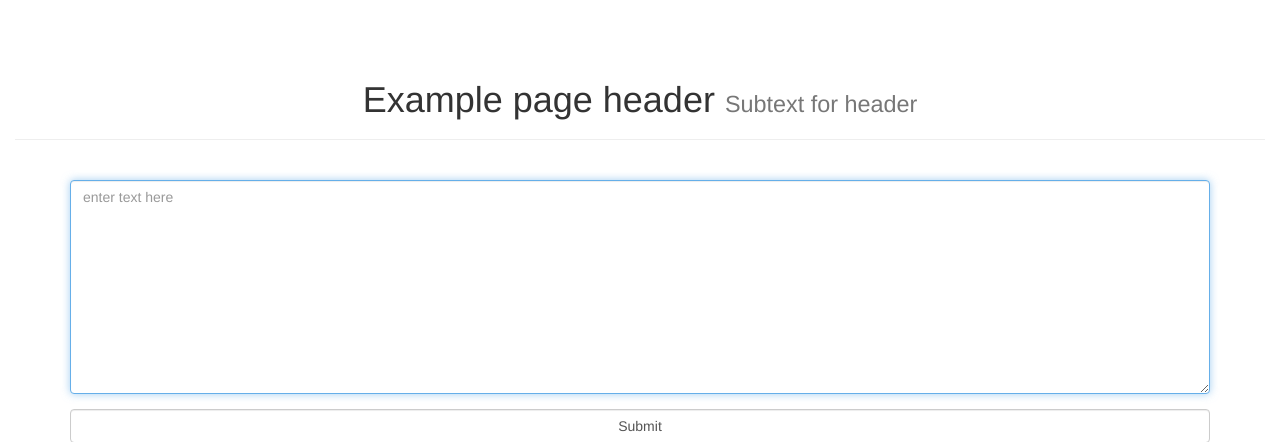
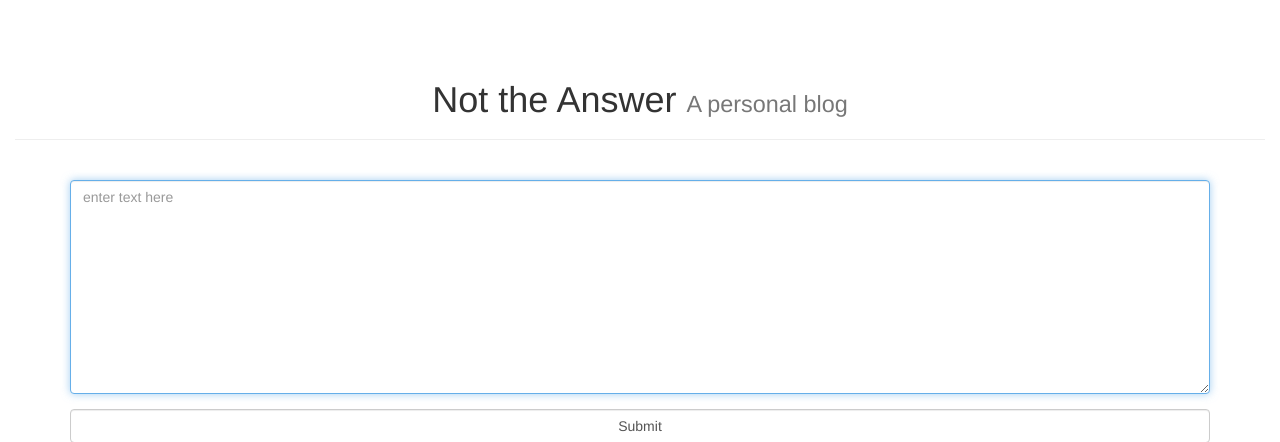
Before and after one commit to ismail-s/fireblog, a Python web app: template myblog/templates/edit.mako in a window 1280 px wide. Shown: the top 442 px of the page. Run offline with Mako, Linux system fonts and the light colour scheme; the template is opened without the code that fills it, so the values that code supplies are empty; some libraries are stand-ins or nearby versions.

Commit message:
Changed blog title

```diff
--- a/myblog/templates/base.mako
+++ b/myblog/templates/base.mako
@@ -25,7 +25,7 @@
   <body>
 
 <div class="page-header">
-  <h1>Example page header <small>Subtext for header</small> ${request.persona_button}</h1>
+  <h1>Not the Answer <small>A personal blog</small> ${request.persona_button}</h1>
 </div>
     <div class="container">
         <h1><%block name = "header"/></h1>
```
